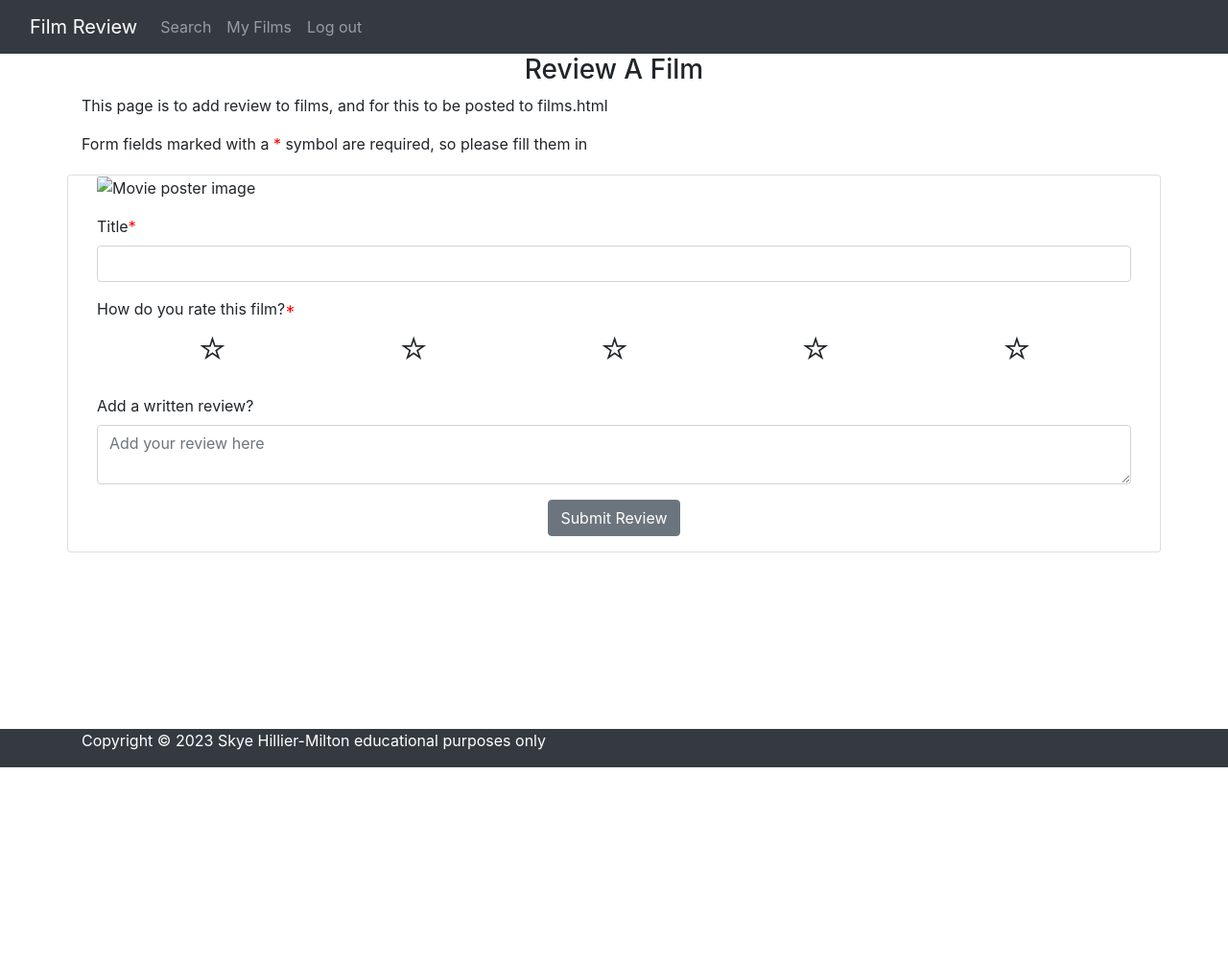
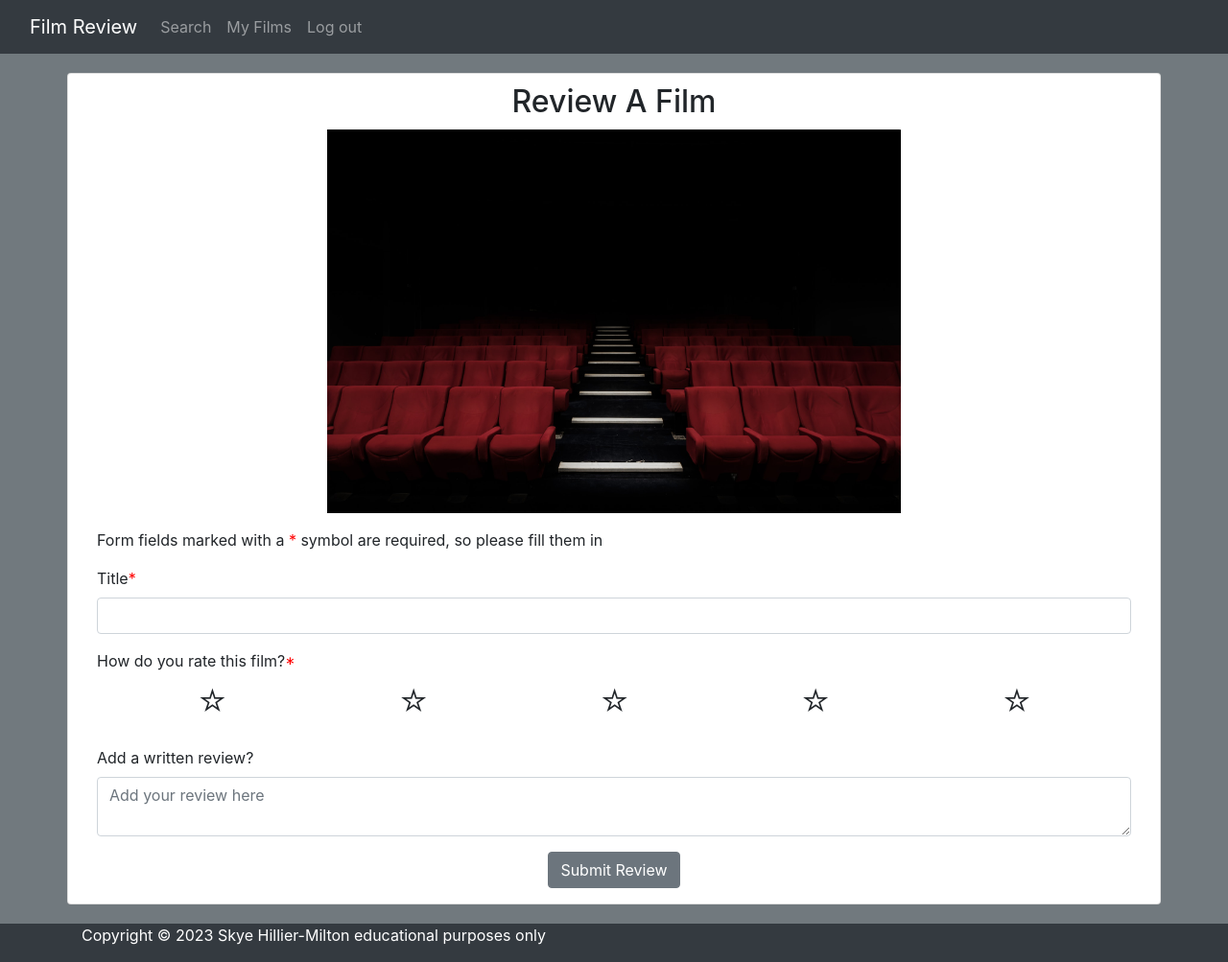
Before and after one commit to SkyeH-M/Film-review-site, a Flask app: page /add_review in a window 1280 px wide. Shown: the whole page at 96% size. Before the commit the page ends 800 px from the top, so only its background shows below. Run offline with Flask 3, Linux system fonts and the light colour scheme; the visitor is signed in with stand-in values (Sample User, id 1); some libraries are stand-ins or nearby versions.

Commit message:
styling in progress]

```diff
--- a/filmreview/routes.py
+++ b/filmreview/routes.py
@@ -5,7 +5,6 @@
 
 from flask import render_template, request, redirect, url_for, flash, session
 # installed flask-bootstrap with 'pip install flask-bootstrap'
-# from flask_bootstrap import Bootstrap
 from filmreview import app, db, os
 from filmreview.models import Watch_list, Users
 # below from Pretty Printed
@@ -14,7 +13,6 @@ from flask_wtf import FlaskForm
 from wtforms import StringField, PasswordField, BooleanField, SubmitField
 from wtforms.validators import InputRequired, Email, Length
 from werkzeug.security import generate_password_hash, check_password_hash
-# is the indentation below an issue?
 from flask_login import (LoginManager, UserMixin, login_user, login_required,
                          logout_user, current_user)
 import requests
@@ -40,14 +38,6 @@ def load_user(user_id):
 class SearchForm(FlaskForm):
     searched = StringField('Searched', validators=[InputRequired()])
     submit = SubmitField("Submit")
-
-
-# class ReviewForm(FlaskForm):
-#     """
-#     Review form for add_review.html
-#     """
-#     currentFilm = StringField('Searched', validators=[InputRequired()])
-#     submit = SubmitField("Submit")
 
 
 class LoginForm(FlaskForm):
@@ -85,7 +75,6 @@ def search():
         moviedb_base_url = "https://api.themoviedb.org/3"
 
         def load_json_for_url(url):
-            # print(url)
             response = requests.get(url)
             return json.loads(response.text)
 
@@ -109,11 +98,11 @@ def search():
 
 
 # change name to filmlists?
-# @app.route("/watchlists")
-# @login_required
-# def watchlists():
-#     watchlists = list(Watch_list.query.order_by(Watch_list.list_name).all())
-#     return render_template("watchlists.html", watchlists=watchlists)
+@app.route("/watchlists")
+@login_required
+def watchlists():
+    watchlists = list(Watch_list.query.order_by(Watch_list.list_name).all())
+    return render_template("watchlists.html", watchlists=watchlists)
 
 
 @app.route("/populate_review", methods=["GET", "POST"])
@@ -122,62 +111,20 @@ def populate_review():
     film_title_value = request.form.get('film_title')
     # this prints the value you type into the form field
     print(film_title_value)
-    # reviewForm = ReviewForm()
-    # if request.method == "POST":
-    # filmlist = list(Watch_list.query.order_by(Watch_list.movie_title).filter(
-    #     Watch_list.created_by == current_user.username).all())
-    # searched_film_title = request.args.get("original_title")
-    # print(searched_film_title)
-    # searched_film = {}
-    # searched_film["q"] = searched_film_title
-    # searched_film["key"] = os.environ.get("api_key")
-    # film_request = requests.get("https://api.themoviedb.org/3",
-    #                             params=searched_film)
-    # review_film = film_request.json()
-    # list_film = {
-    #     "title": review_film['results'][0]['original_title']
-    # }
-    # data = session.get("data", None)
-    # print(data)
     return render_template("add_review.html",
                            film_title_value=film_title_value)
 
 
-# @app.route("/add_watchlist", methods=["GET", "POST"])
-# @login_required
-# def add_watchlist():
-#     if request.method == "POST":
-#         watchlist = Watch_list(list_name=request.form.get("list_name"),
-#                                created_by=request.form.get("created_by"))
-#         db.session.add(watchlist)
-#         db.session.commit()
-#         return redirect(url_for("watchlists"))
-#     return render_template("add_watchlist.html", data=data)
-
-
-# @app.route("/populate_review", methods=["GET", "POST"])
-# @login_required
-# def populate_review():
-#     filmlist = list(Watch_list.query.order_by(Watch_list.movie_title).filter(
-#         Watch_list.created_by == current_user.username).all())
-#     print(filmlist)
-#     searched_film_title = request.args.get("original_title")
-#     film_request = requests.get(load_json_for_url(
-#                 f"{moviedb_base_url}/search/movie?api_key={api_key}"
-#                 f"&query={movie_title}"))
-#     # searched_film = {}
-#     # searched_film["q"] = searched_film_title
-#     # searched_film["key"] = os.environ.get("api_key")
-#     # film_request = requests.get("https://api.themoviedb.org/3",
-#     #                             params=searched_film)
-#     review_film = film_request.json()
-#     list_film = {
-#         "title": review_film['results'][0]['original_title']
-#     }
-#     session["list_film"] = list_film
-#     print(list_film)
-#     return render_template("add_review.html",
-#                            filmlist=filmlist, list_film=list_film)
+@app.route("/add_watchlist", methods=["GET", "POST"])
+@login_required
+def add_watchlist():
+    if request.method == "POST":
+        watchlist = Watch_list(list_name=request.form.get("list_name"),
+                               created_by=request.form.get("created_by"))
+        db.session.add(watchlist)
+        db.session.commit()
+        return redirect(url_for("watchlists"))
+    return render_template("add_watchlist.html", data=data)
 
 
 @app.route("/add_review", methods=["GET", "POST"])
--- a/filmreview/static/css/style.css
+++ b/filmreview/static/css/style.css
@@ -111,3 +111,13 @@ body .watchlist-card {
   width: 100%;
   opacity: 0.4;
 }
+
+body {
+  background-color:#71797E;
+}
+
+.card h3 {
+  font-size: 2rem;
+  margin-top: 10px;
+  margin-bottom: 10px;
+}
--- a/filmreview/templates/add_review.html
+++ b/filmreview/templates/add_review.html
@@ -1,30 +1,20 @@
 {% extends "base.html" %}
 {% block content %}
 
-<h3 class="text-center">Review A Film</h3>
-<p>This page is to add review to films, and for this to be posted to films.html</p>
-<p>Form fields marked with a <span class="required">*</span> symbol are required, so please fill them in</p>
-
     <div class="row card">
-        <!-- Changed url_for from 'add_review' to 'submit'-->
-        <form class="col-12 review-form" method="POST" action="{{ url_for('populate_review') }}">
-            <!-- for movie in data here -->
+        <form class="col-12 review-form" method="POST" action="{{ url_for('add_review') }}">
             <div class="form-group col-12">
-                <span id="reviewPosterImg"> <!-- {% set url="https://image.tmdb.org/t/p/w300/" %} -->
-                    <img class="card-img-top" alt="Movie poster image">
+                <h3 class="text-center">Review A Film</h3>
+                <span id="reviewPosterImg">
+                    <img src="{{ url_for('static', filename='images/review-img.jpg')}}" class="card-img-top col-7 mx-auto d-block" alt="Movie poster image">
                 </span>
             </div>
             <div class="form-group col-12">
+                <p>Form fields marked with a <span class="required">*</span> symbol are required, so please fill them in</p>
                 <label for="list_name">Title<span class="required">*</span></label>
-                <!-- removed value={{ "data.title" }}-->
                 <input type="text" class="form-control" id="film_title" name="film_title" required minlength="3"
                     maxlength="25">
             </div>
-            <!-- <div class="form-group col-12">
-                <label for="created_by">Enter your name<span class="required">*</span></label>
-                <input type="text" class="form-control" id="created_by" name="created_by" placeholder="Username" required minlength="3"
-                    maxlength="25">
-            </div> -->
             <div class="form-group col-12">
                 <label for="starReview">How do you rate this film?<span class="required">*</span></label>
                 <!-- https://bbbootstrap.com/snippets/bootstrap-rate-your-experience-template-star-ratings-30972576 -->
@@ -46,11 +36,7 @@
                     Submit Review
                 </button>
             </div>
-            <!-- endfor here -->
         </form>
     </div>
     </div>
-
-<!-- clicking review on search page takes us to this page with form for reviewing
-when submit is clicked the film data and review info should be posted to films.html -->
 {% endblock %}
```
Also changed, not shown: filmreview/static/images/review-img.jpg (added).
